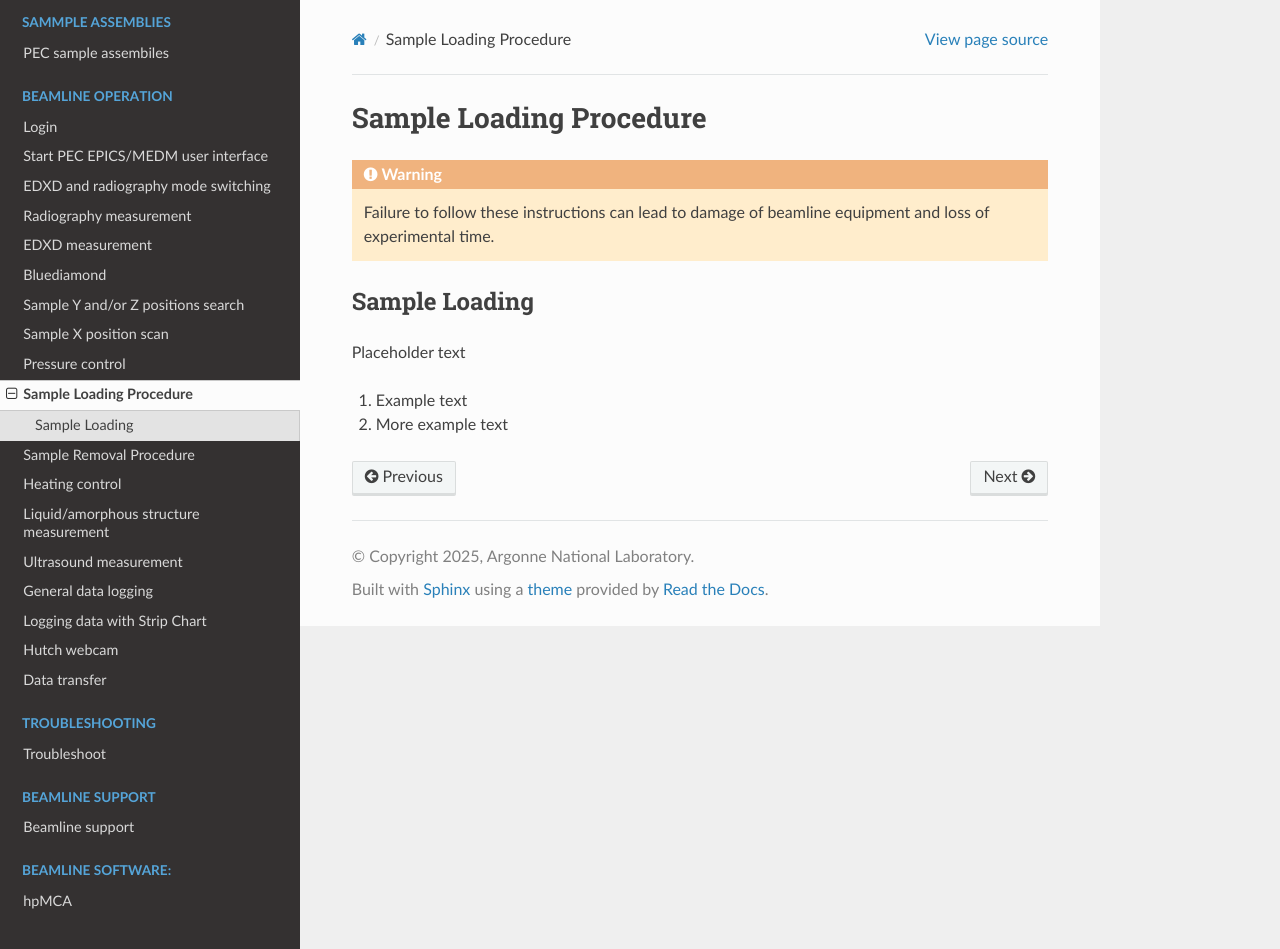
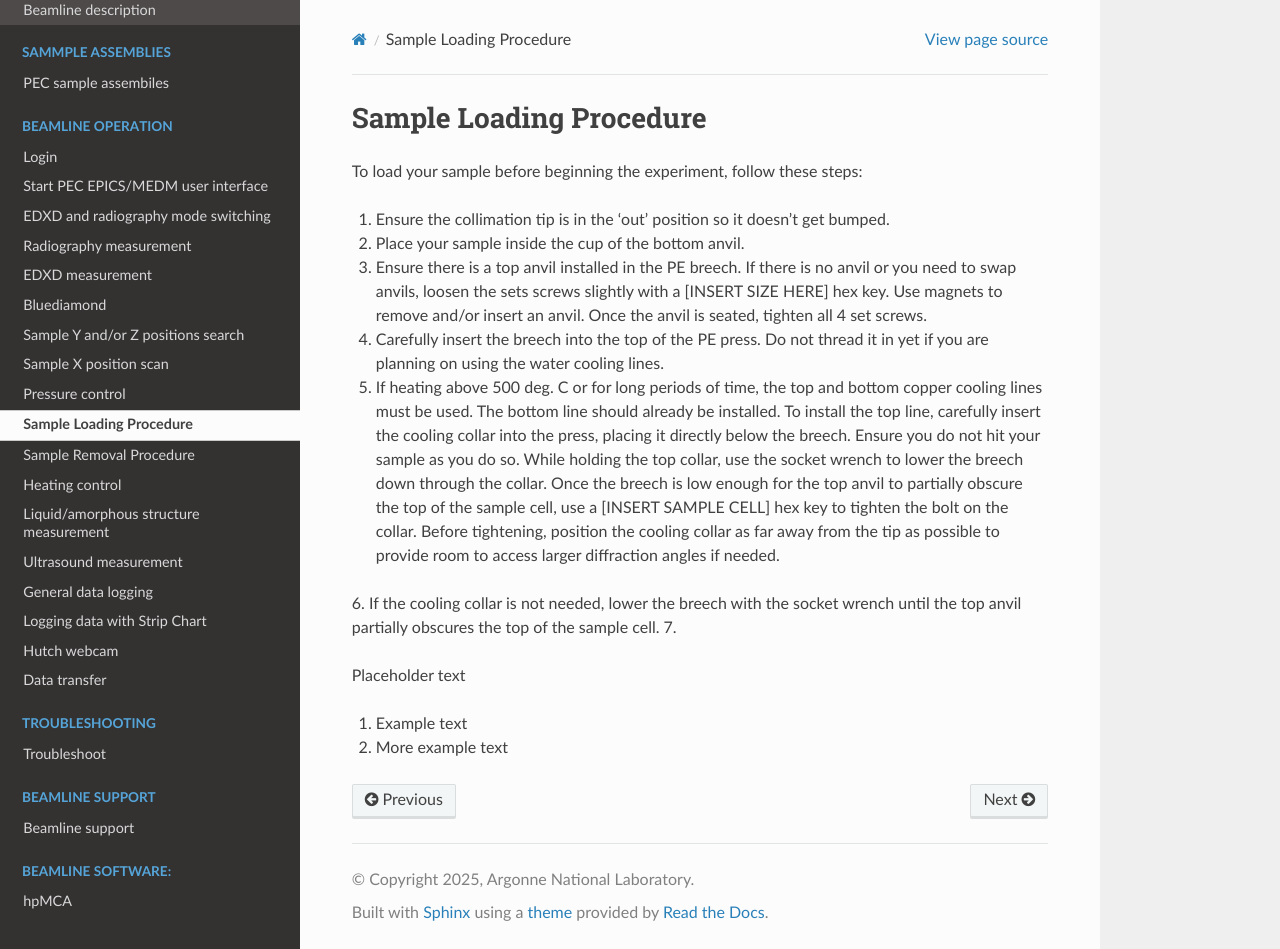
Before and after one commit to taeastmo/16BMB_manual, a Sphinx documentation site: the page built from docs/source/sample_loading.rst, in a window 1280 px wide and 949 px high. Built offline with Sphinx 7.4.7 and the Read the Docs theme 3.1.0, drawn with Linux system fonts in a browser that asks for light colours.

Commit message:
Update sample_loading.rst

```diff
--- a/docs/source/sample_loading.rst
+++ b/docs/source/sample_loading.rst
@@ -1,13 +1,17 @@
 Sample Loading Procedure
 ------------------------
 
+To load your sample before beginning the experiment, follow these steps:
 
-.. warning:: Failure to follow these instructions can lead to damage of beamline equipment and loss of experimental time.
+1. Ensure the collimation tip is in the 'out' position so it doesn't get bumped.
+2. Place your sample inside the cup of the bottom anvil.
+3. Ensure there is a top anvil installed in the PE breech. If there is no anvil or you need to swap anvils, loosen the sets screws slightly with a [INSERT SIZE HERE] hex key. Use magnets to remove and/or insert an anvil. Once the anvil is seated, tighten all 4 set screws.
+4. Carefully insert the breech into the top of the PE press. Do not thread it in yet if you are planning on using the water cooling lines.
+5. If heating above 500 deg. C or for long periods of time, the top and bottom copper cooling lines must be used. The bottom line should already be installed. To install the top line, carefully insert the cooling collar into the press, placing it directly below the breech. Ensure you do not hit your sample as you do so. While holding the top collar, use the socket wrench to lower the breech down through the collar. Once the breech is low enough for the top anvil to partially obscure the top of the sample cell, use a [INSERT SAMPLE CELL] hex key to tighten the bolt on the collar. Before tightening, position the cooling collar as far away from the tip as possible to provide room to access larger diffraction angles if needed.
+6. If the cooling collar is not needed, lower the breech with the socket wrench until the top anvil partially obscures the top of the sample cell.
+7.
 
 
-
-Sample Loading
-^^^^^^^^^^^^^^
 Placeholder text
 
 1. Example text
```
